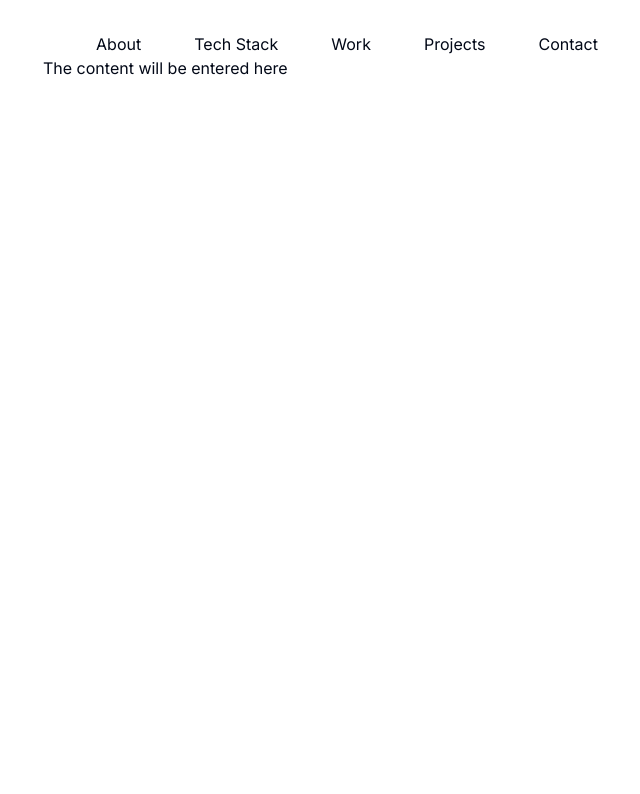
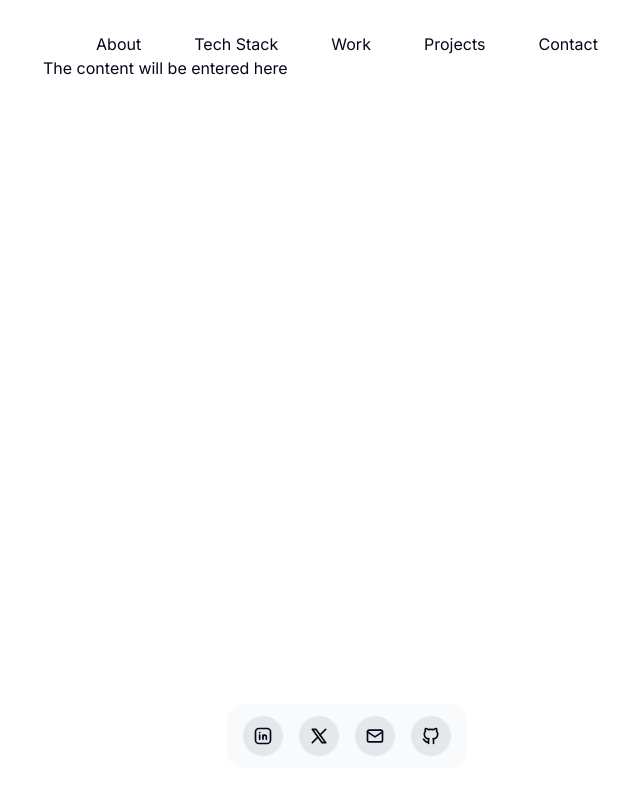
Before and after one commit to mohdsahil36/Portfolio3.0, a Next.js app: page / in a window 1280 px wide. Shown: the top 794 px of the page, without its empty margins (293-933 px from the left). Built offline with nearby package versions, Linux system fonts and the light colour scheme.

Commit message:
floating dock add and position, data json

```diff
--- /dev/null
+++ b/app/data/Data.tsx
@@ -0,0 +1,42 @@
+// Data.tsx
+
+import { IconBrandLinkedin, IconBrandX, IconMail, IconBrandGithub } from "@tabler/icons-react";
+import React from "react";
+
+// Define an interface for type-checking
+interface UserData {
+  name: string;
+  icons: {
+    title: string;
+    icon: React.ReactNode;
+    href: string;
+  }[];
+}
+
+export const Data: UserData = {
+  name: 'Mohd Sahil Siddiqui',
+
+  // Icons data
+  icons: [
+    {
+      title: "LinkedIn",
+      icon: <IconBrandLinkedin size={24} />,
+      href: "https://www.linkedin.com/in/mohdsahilsiddiqui",
+    },
+    {
+      title: "X",
+      icon: <IconBrandX size={24} />,
+      href: "https://www.twitter.com/yourusername",
+    },
+    {
+      title: "Email",
+      icon: <IconMail size={24} />,
+      href: "mailto:sahil@example.com",
+    },
+    {
+      title: "GitHub",
+      icon: <IconBrandGithub size={24} />,
+      href: "https://www.github.com/yourusername",
+    },
+  ],
+};
--- a/app/page.tsx
+++ b/app/page.tsx
@@ -1,17 +1,18 @@
 import Navbar from "@/components/Navbar/Navbar";
 import { FloatingDock } from "@/components/ui/floating-dock";
+import { Data } from "./data/Data";
 
 export default function Home() {
   return (
     <div className="max-w-2xl min-h-[100vh] mx-auto p-8">
       <header>
-          <Navbar/>
+        <Navbar />
       </header>
       <main>
         The content will be entered here
       </main>
-        <footer>
-
+      <footer className="w-full fixed bottom-1 md:bottom-4 lg:bottom-8 flex items-center justify-center inset-x-0">
+        <FloatingDock items={Data.icons} />
       </footer>
     </div>
   );
--- a/components/ui/floating-dock.tsx
+++ b/components/ui/floating-dock.tsx
@@ -1,3 +1,5 @@
+"use client";
+
 import { cn } from "@/lib/utils";
 import { IconLayoutNavbarCollapse } from "@tabler/icons-react";
 import {
@@ -22,64 +24,8 @@ export const FloatingDock = ({
 }) => {
   return (
     <>
-      <FloatingDockDesktop items={items} className={desktopClassName} />
-      <FloatingDockMobile items={items} className={mobileClassName} />
+      <FloatingDockDesktop items={items} className={cn(desktopClassName, mobileClassName)} />
     </>
-  );
-};
-
-const FloatingDockMobile = ({
-  items,
-  className,
-}: {
-  items: { title: string; icon: React.ReactNode; href: string }[];
-  className?: string;
-}) => {
-  const [open, setOpen] = useState(false);
-  return (
-    <div className={cn("relative block md:hidden", className)}>
-      <AnimatePresence>
-        {open && (
-          <motion.div
-            layoutId="nav"
-            className="absolute bottom-full mb-2 inset-x-0 flex flex-col gap-2"
-          >
-            {items.map((item, idx) => (
-              <motion.div
-                key={item.title}
-                initial={{ opacity: 0, y: 10 }}
-                animate={{
-                  opacity: 1,
-                  y: 0,
-                }}
-                exit={{
-                  opacity: 0,
-                  y: 10,
-                  transition: {
-                    delay: idx * 0.05,
-                  },
-                }}
-                transition={{ delay: (items.length - 1 - idx) * 0.05 }}
-              >
-                <Link
-                  href={item.href}
-                  key={item.title}
-                  className="h-10 w-10 rounded-full bg-gray-50 dark:bg-neutral-900 flex items-center justify-center"
-                >
-                  <div className="h-4 w-4">{item.icon}</div>
-                </Link>
-              </motion.div>
-            ))}
-          </motion.div>
-        )}
-      </AnimatePresence>
-      <button
-        onClick={() => setOpen(!open)}
-        className="h-10 w-10 rounded-full bg-gray-50 dark:bg-neutral-800 flex items-center justify-center"
-      >
-        <IconLayoutNavbarCollapse className="h-5 w-5 text-neutral-500 dark:text-neutral-400" />
-      </button>
-    </div>
   );
 };
 
@@ -96,7 +42,7 @@ const FloatingDockDesktop = ({
       onMouseMove={(e) => mouseX.set(e.pageX)}
       onMouseLeave={() => mouseX.set(Infinity)}
       className={cn(
-        "mx-auto hidden md:flex h-16 gap-4 items-end  rounded-2xl bg-gray-50 dark:bg-neutral-900 px-4 pb-3",
+        "mx-auto flex h-16 gap-4 items-end rounded-2xl bg-gray-50 dark:bg-neutral-900 px-4 pb-3",
         className
       )}
     >
```
Also changed, not shown: app/data/Socials.tsx (deleted). Lines whose indentation alone changed are shown as unchanged.
